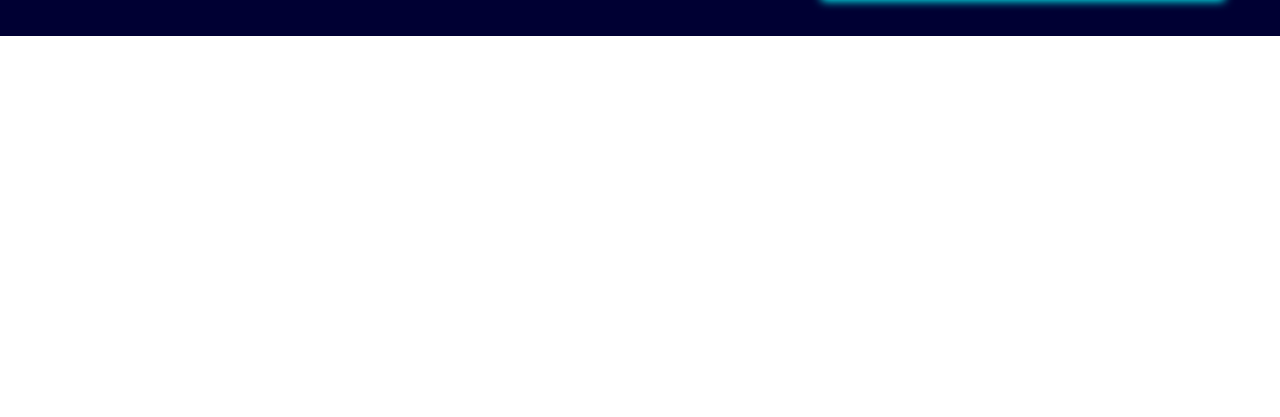
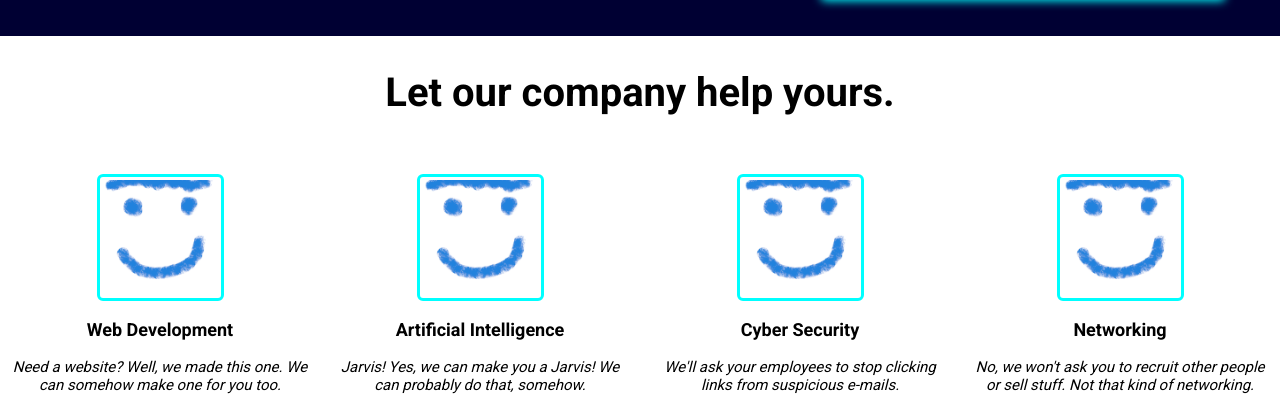
Before and after one commit to Piktrizio/first-landing-page, a plain HTML site: page index.html in a window 1280 px wide. Shown: the part 453-870 px from the top of the page. Before the commit the page ends 800 px from the top, so only its background shows below. Drawn offline with Linux system fonts and the light colour scheme.

Commit message:
Create "services" part

```diff
--- a/css/styles.css
+++ b/css/styles.css
@@ -20,14 +20,24 @@ a{
     transition-duration: 0.4s;
 }
 
+a:hover{
+    color: cyan;
+}
+
 h1{
     font-size: 60px;
     margin: 5px 0px;
     text-shadow: 1px 1px gray;
 }
 
-a:hover{
-    color: cyan;
+h2{
+    font-size: 40px;
+    margin-bottom: 50px;
+}
+
+h3{
+    font-size: 18px;
+    margin-bottom: 3px;
 }
 
 #contact{
@@ -63,7 +73,7 @@ a:hover{
 
 }
 
-#desc{
+#sub{
     font-size: 16px;
     margin: 18px 0px;
 }
@@ -98,3 +108,38 @@ a:hover{
     justify-content: flex-start;
     align-items: flex-start;
 }
+
+.thumb{
+    width: 115px;
+    padding: 3px;
+    border: 3px solid cyan;
+    border-radius: 6px;
+}
+
+.desc{
+    font-size: 15px;
+    font-style: italic;
+    text-align: center;
+}
+
+.services{
+    display: flex;
+    flex-direction: column;
+    align-items: center;
+}
+
+.items{
+    display: flex;
+    justify-content: center;
+    align-items: flex-start;
+}
+
+.info{
+    flex: 1;
+    display: flex;
+    flex-direction: column;
+    align-items: center;
+    justify-content: center;
+    margin: 8px;
+
+}
--- a/index.html
+++ b/index.html
@@ -8,9 +8,9 @@
     <link rel="stylesheet" href="css/styles.css">
 </head>
 <body>
+
     <div class="header">
         <img id= "logo" src="img/logo.png" alt="Logo">
-
         <ul class="nav">
             <li><a href="#">About</a></li>
             <li><a href="#">Services</a></li>
@@ -19,17 +19,40 @@
     </div>
 
     <div class="content">
-
         <div class="text">
             <h1>IT Services</h1>
-            <p id="desc">This website is supposed to be for an <strong>IT company</strong>
+            <p id="sub">This website is supposed to be for an <strong>IT company</strong>
                 but I do not know what to write here <em>yet</em>. I <em>might</em>
                 replace this later.</p>
             <button id="contact">Contact Us</button>
         </div>
+        <img id="banner" src="img/banner.jpg" alt="Banner">
+    </div>
 
-        <img id="banner" src="img/banner.jpg" alt="Banner">
+    <div class="services">
+        <h2>Let our company help yours.</h2>
 
-    </div>
+        <div class="items">
+        <div class="info">
+            <img class="thumb" src="./img/srvc.png" alt="Web Development">
+            <h3>Web Development</h3>
+            <p class="desc">Need a website? Well, we made this one. We can somehow make one for you too.</p>
+        </div>
+        <div class="info">
+            <img class="thumb" src="./img/srvc.png" alt="Artificial Intelligence">
+            <h3>Artificial Intelligence</h3>
+            <p class="desc">Jarvis! Yes, we can make you a Jarvis! We can probably do that, somehow.</p>
+        </div>
+        <div class="info">
+            <img class="thumb" src="./img/srvc.png" alt="Cyber Security">
+            <h3>Cyber Security</h3>
+            <p class="desc">We'll ask your employees to stop clicking links from suspicious e-mails.</p>
+        </div>
+        <div class="info">
+            <img class="thumb" src="./img/srvc.png" alt="Networking">
+            <h3>Networking</h3>
+            <p class="desc">No, we won't ask you to recruit other people or sell stuff. Not that kind of networking.</p>
+        </div>
+        </div>
 </body>
 </html>
```
Also changed, not shown: img/srvc.png (added).
